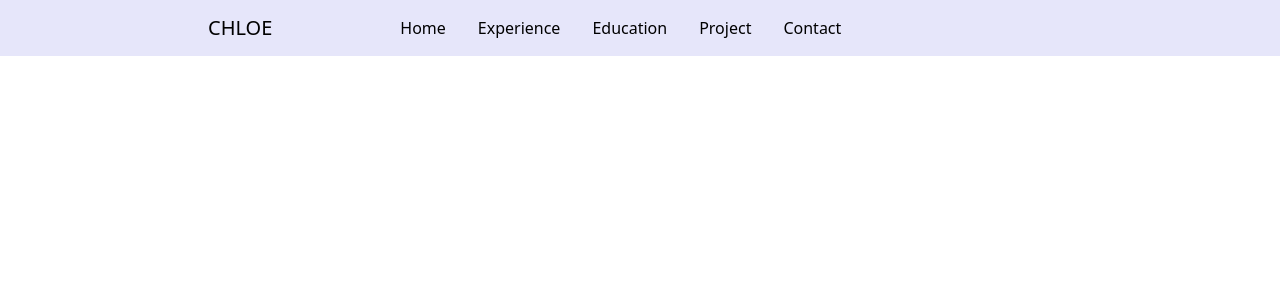
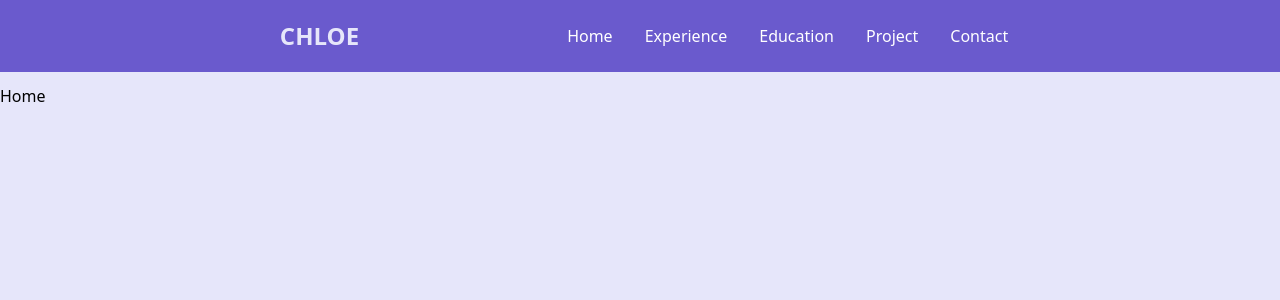
Before and after one commit to chloe1129/about_chloe, a React (Create React App) app in the folder chloe_frontend/: page / in a window 1280 px wide. Shown: the top 300 px of the page. Built offline with nearby package versions, Linux system fonts and the light colour scheme.

Commit message:
add: header and background color

```diff
--- a/chloe_frontend/src/App.tsx
+++ b/chloe_frontend/src/App.tsx
@@ -10,7 +10,7 @@ import Navigation from "./components/Navigation";
 
 function App() {
   return (
-    <div className="App">
+    <div className="h-screen" style={{ backgroundColor: "#E6E6FA" }}>
       <BrowserRouter>
         <Navigation />
         <Routes>
@@ -21,7 +21,6 @@ function App() {
           <Route path="/contact" Component={Contact} />
         </Routes>
       </BrowserRouter>
-      About Chloe
     </div>
   );
 }
--- a/chloe_frontend/src/components/Navigation.tsx
+++ b/chloe_frontend/src/components/Navigation.tsx
@@ -13,11 +13,14 @@ const menu = [
 function Navigation() {
   return (
     <div
-      className="fixed z-999 w-screen flex place-items-center top-0 mb-3"
-      style={{ backgroundColor: "#E6E6FA" }}
+      className="sticky z-999 w-screen flex place-items-center justify-center top-0 mb-3"
+      style={{ backgroundColor: "#6A5ACD" }}
     >
       <nav className="flex items-center justify-between space-x-10 mx-36">
-        <div className="justify-start px-16 text-xl">
+        <div
+          className="justify-start pl-8 pr-36 py-5 text-2xl font-bold"
+          style={{ color: "#E6E6FA" }}
+        >
           <Link to={"/"}>CHLOE</Link>
         </div>
         <div className="flex justify-end p-2">
--- a/chloe_frontend/src/components/navItem.tsx
+++ b/chloe_frontend/src/components/navItem.tsx
@@ -11,7 +11,7 @@ export default function NavItem({ data }: NavProps): JSX.Element {
   const { name, address } = data;
 
   return (
-    <button className="px-4 py-2">
+    <button className="px-4 py-2 text-white">
       <Link to={`${address}`} className="menu__item">
         {name}
       </Link>
```
